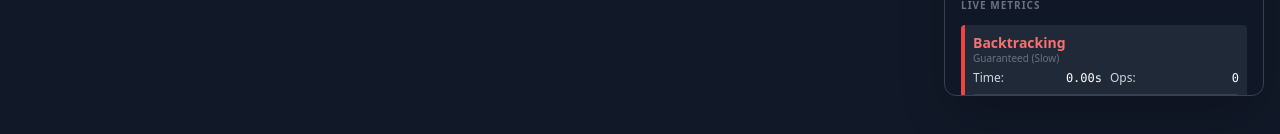
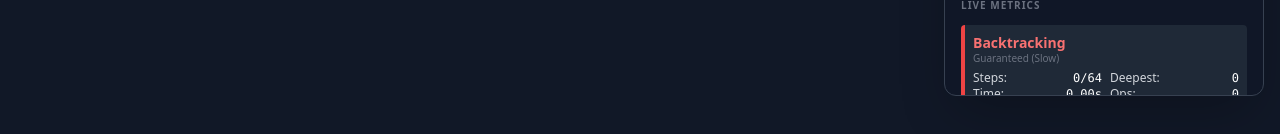
Before and after one commit to iniFaiz/3d-knights-tour-better, a Vue app: page / in a window 1280 px wide. Shown: the part 640-774 px from the top of the page. Built offline with nearby package versions, Linux system fonts and the light colour scheme.

Commit message:
Refactor stats tracking to include maxStep and update CSV headers accordingly

```diff
--- a/src/App.vue
+++ b/src/App.vue
@@ -24,9 +24,9 @@ const blockedCells = ref(new Set()); // Set of "x,y,z" strings
 const executionHistory = ref([]);
 
 const stats = reactive([
-    { done: false, step: 0, ops: 0, time: 0, startTime: 0, status: null },
-    { done: false, step: 0, ops: 0, time: 0, startTime: 0, status: null },
-    { done: false, step: 0, ops: 0, time: 0, startTime: 0, status: null }
+    { done: false, step: 0, maxStep: 0, ops: 0, time: 0, startTime: 0, status: null },
+    { done: false, step: 0, maxStep: 0, ops: 0, time: 0, startTime: 0, status: null },
+    { done: false, step: 0, maxStep: 0, ops: 0, time: 0, startTime: 0, status: null }
 ]);
 
 let scene, camera, renderer, controls, animationId;
@@ -174,7 +174,7 @@ function resetCamera() {
 }
 
 function resetStats() {
-    stats.forEach(s => { s.done = false; s.step = 0; s.ops = 0; s.time = 0; s.startTime = 0; s.status = null; });
+    stats.forEach(s => { s.done = false; s.step = 0; s.maxStep = 0; s.ops = 0; s.time = 0; s.startTime = 0; s.status = null; });
 }
 
 function stopSimulation() {
@@ -283,7 +283,10 @@ function logicLoop() {
                     const { type, pos, step } = res.value;
                     panels[idx].update(type, pos, step);
 
-                    if (type === 'move') stats[idx].step = step + 1;
+                    if (type === 'move') {
+                        stats[idx].step = step + 1;
+                        if (stats[idx].step > stats[idx].maxStep) stats[idx].maxStep = stats[idx].step;
+                    }
                     if (type === 'revert') stats[idx].step = step - 1;
 
                     // Check complete
@@ -426,7 +429,7 @@ async function selectLogFile() {
 async function appendToCSV() {
     if (!saveCsv.value || !fileHandle.value) return;
 
-    const headers = ['Timestamp', 'Algorithm', 'Dimensions', 'Start Pos', 'Status', 'Steps', 'Total Steps', 'Time (s)', 'Operations'];
+    const headers = ['Timestamp', 'Algorithm', 'Dimensions', 'Start Pos', 'Status', 'Deepest Step', 'Total Steps', 'Time (s)', 'Operations'];
     const currentRows = [];
     const timestamp = new Date().toLocaleTimeString();
     const dimStr = dimensions.value.join('x');
@@ -452,7 +455,7 @@ async function appendToCSV() {
             dimStr,
             startStr,
             status,
-            s.step,
+            s.maxStep,
             total,
             (s.time / 1000).toFixed(3),
             s.ops
--- a/src/components/StatsCard.vue
+++ b/src/components/StatsCard.vue
@@ -52,6 +52,8 @@ const formattedTime = computed(() => {
             <span v-if="stats.done" class="text-[10px] uppercase px-1.5 py-0.5 rounded font-bold" :class="colors.badge">Done</span>
         </div>
         <div class="grid grid-cols-2 gap-x-2 text-xs text-gray-300">
+            <div class="flex justify-between"><span>Steps:</span> <span class="text-white font-mono">{{ stats.step }}/{{ totalSteps }}</span></div>
+            <div class="flex justify-between"><span>Deepest:</span> <span class="text-white font-mono">{{ stats.maxStep || 0 }}</span></div>
             <div class="flex justify-between"><span>Time:</span> <span class="text-white font-mono">{{ formattedTime }}</span></div>
             <div class="flex justify-between"><span>Ops:</span> <span class="text-white font-mono">{{ stats.ops }}</span></div>
             <div class="col-span-2 mt-2 bg-gray-700 h-1.5 rounded-full overflow-hidden">
```
Also changed, not shown: 8x8x1.csv (deleted).
